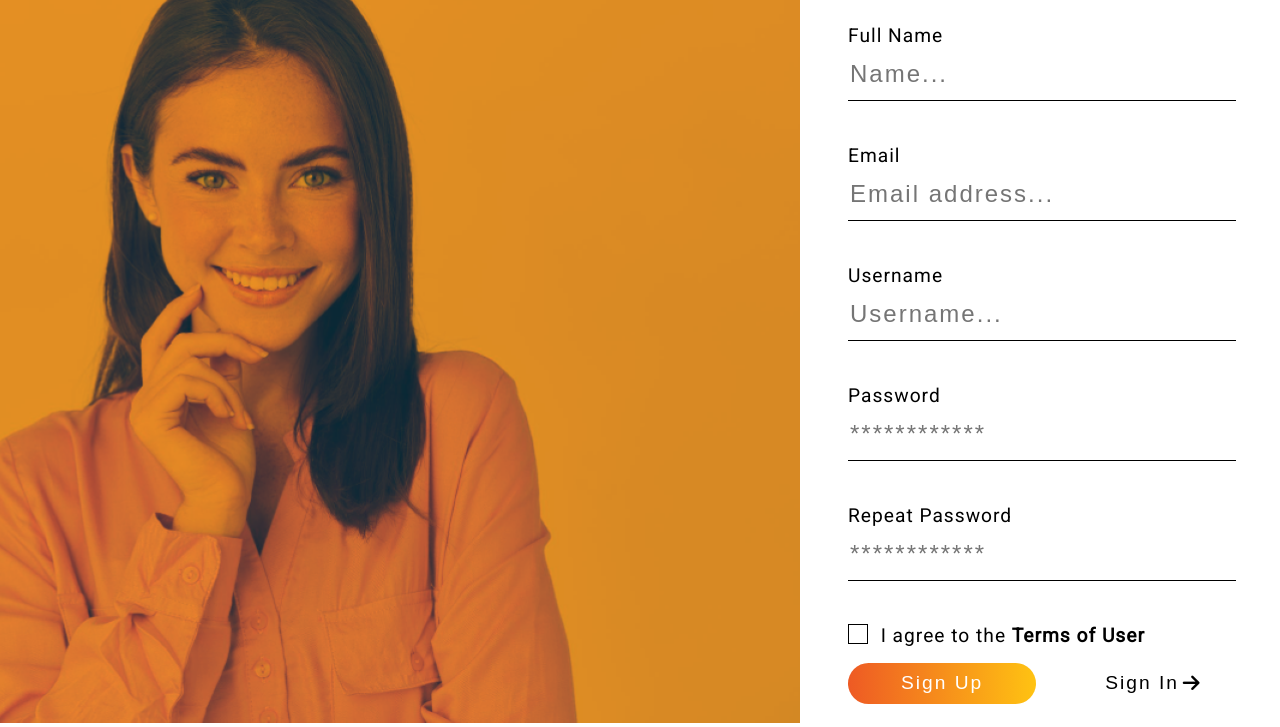
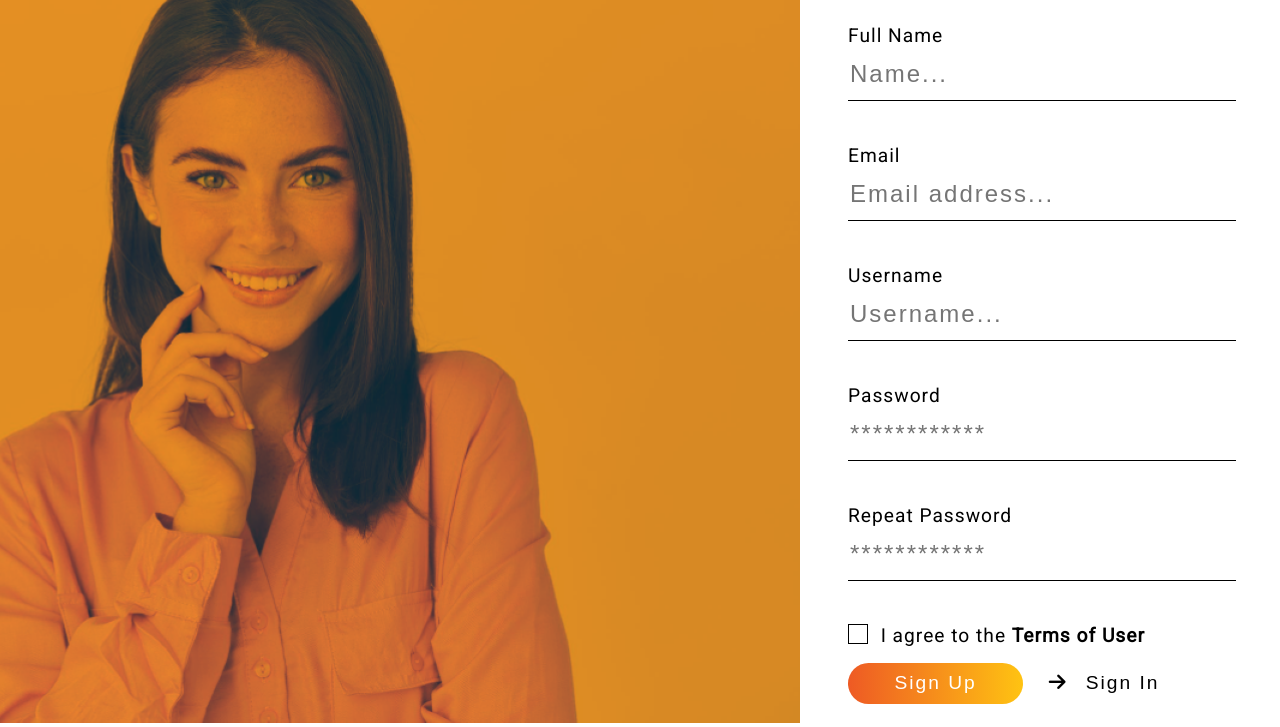
Before and after one commit to VitalikCholan/login-form, a website: page index.html in a window 1280 px wide. Shown: the part 77-804 px from the top of the page. Drawn offline with Linux system fonts and the light colour scheme.

Commit message:
Changed position of icon for button

```diff
--- a/css/style.css
+++ b/css/style.css
@@ -213,7 +213,7 @@ button {
 }
 
 .fa-arrow-right {
-  position: absolute;
+  position: sticky;
   top: 27%;
   right: 17%;
 }
```
